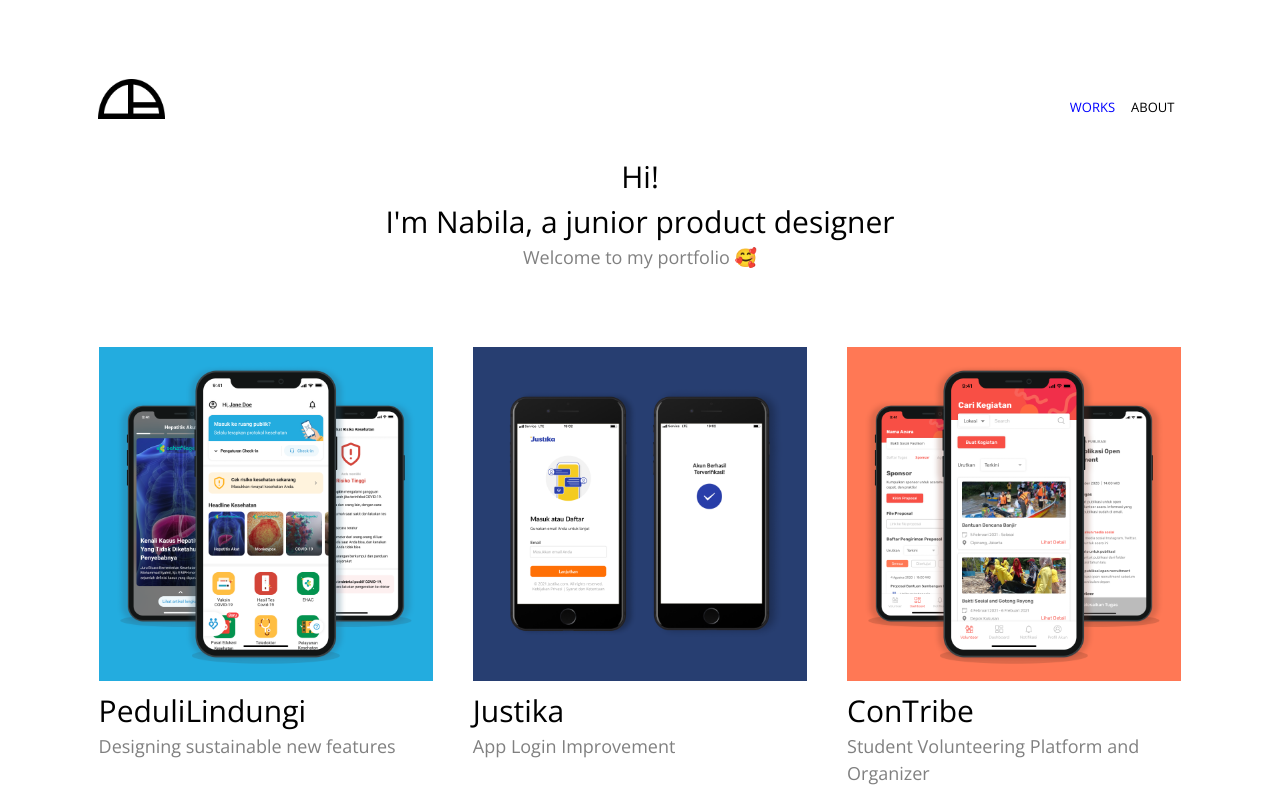
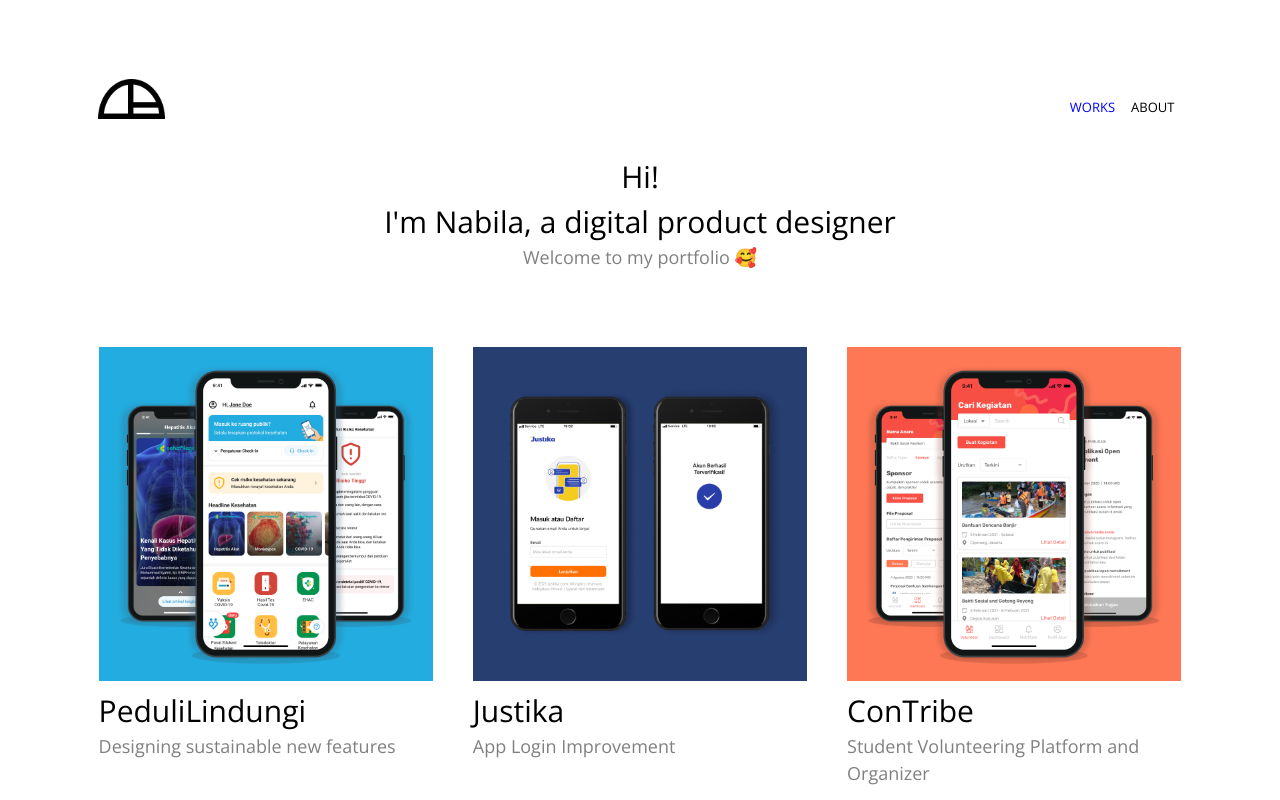
Before and after one commit to nabilaayu/nabilaayu.github.io, a plain HTML site: page index.html in a window 1280 px wide. Shown: the top 800 px of the page. Drawn offline with nearby package versions, Linux system fonts and the light colour scheme.

Commit message:
updated job role

```diff
--- a/index.html
+++ b/index.html
@@ -42,7 +42,7 @@
     <div class="grid">
         <div class="row">
             <div class="column center" style="text-align:center; padding-bottom:5%; max-width: none;">
-                    <div class="title" ><b >Hi!</b><br>I'm Nabila, a junior product designer</div>
+                    <div class="title" ><b >Hi!</b><br>I'm Nabila, a digital product designer</div>
                     <div class="title-desc" >Welcome to my portfolio 🥰</div>
             </div>
         </div>
```
Also changed, not shown: about.html (+1 -1 lines), ._index.html.
